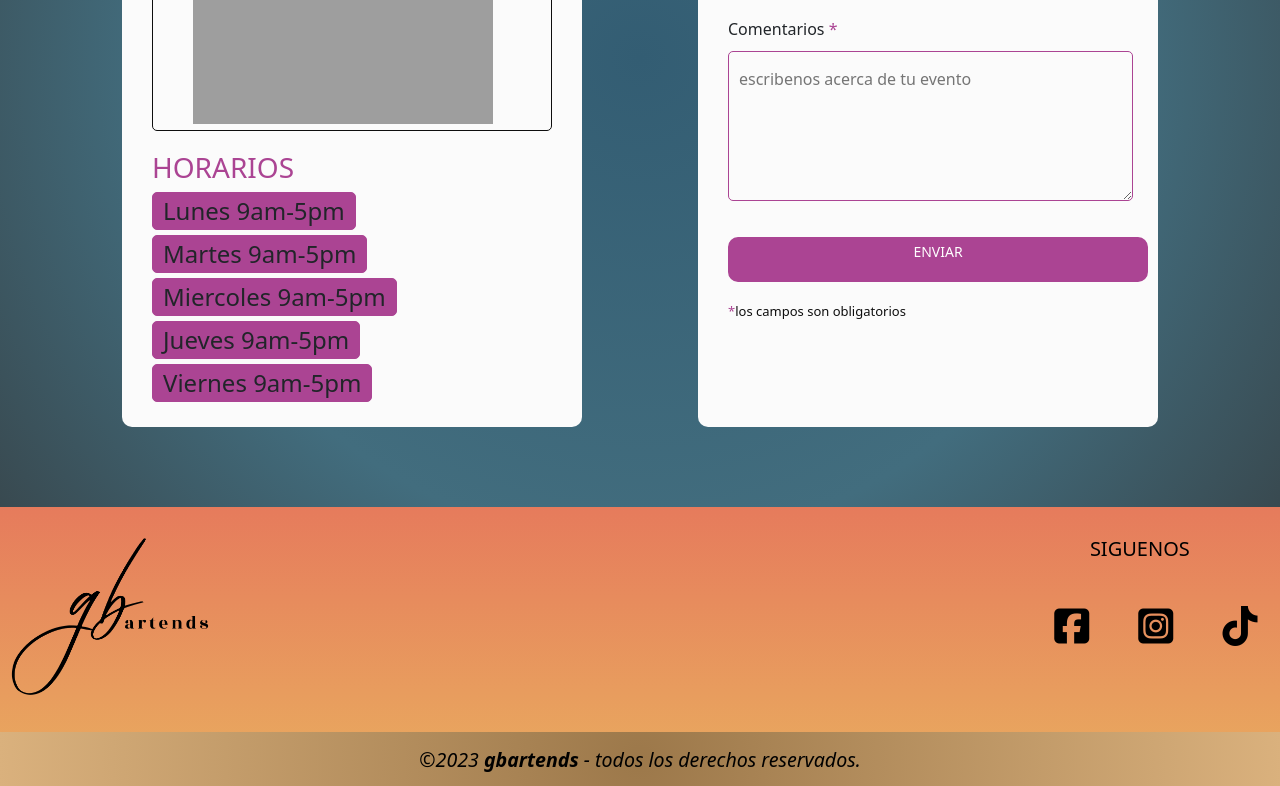
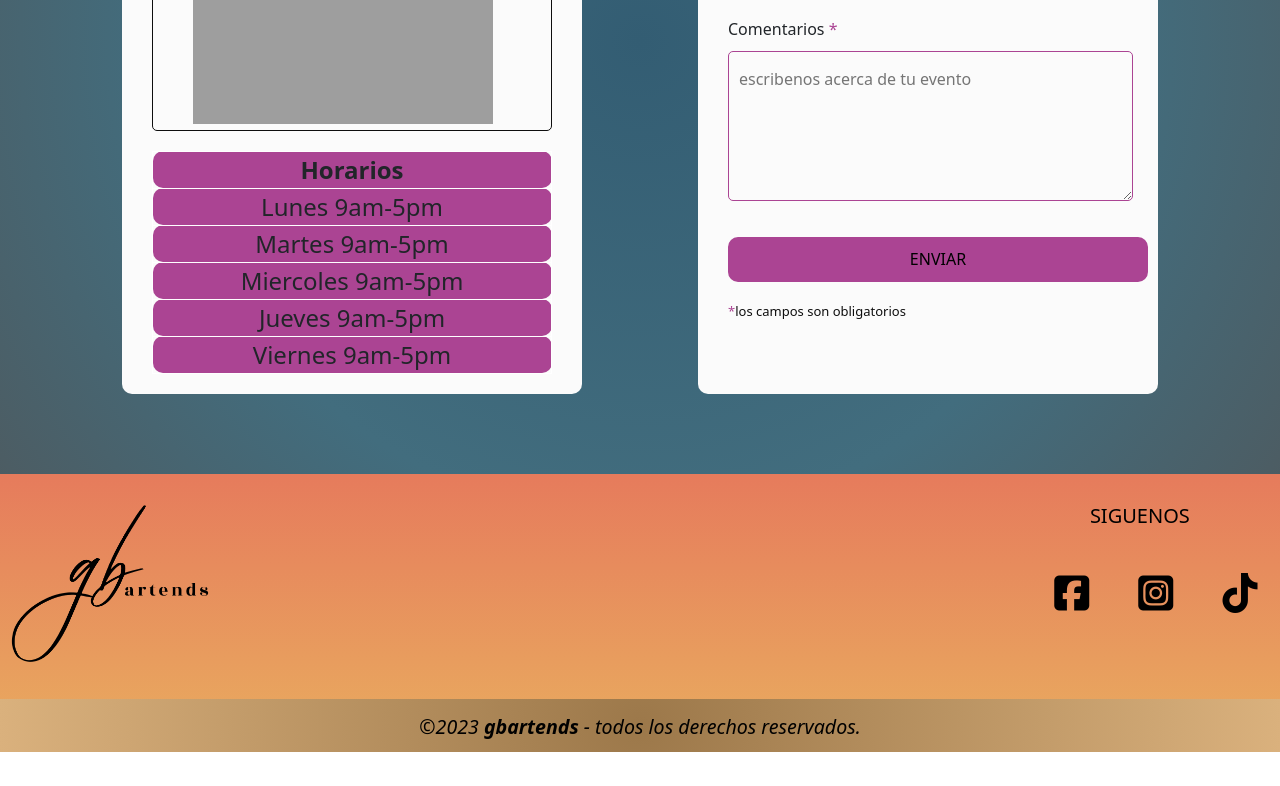
Before and after one commit to santiagovalli/coder-house-proyect, a website: page pages/contactUs.html in a window 1280 px wide. Shown: the part 670-1456 px from the top of the page. After the commit the page ends 1422 px from the top, so only its background shows below. Drawn offline with nearby package versions, Linux system fonts and the light colour scheme; grey boxes are pictures that could not be loaded.

Commit message:
adicion de keywords,  meta description, algunos errores de tipeo

```diff
--- a/pages/contactUs.html
+++ b/pages/contactUs.html
@@ -66,14 +66,45 @@
                     width="600" height="450" style="border:0;" allowfullscreen="" loading="lazy"
                     referrerpolicy="no-referrer-when-downgrade"></iframe>
             </div>
-            <h3 class="titulohorarios">HORARIOS
-            </h3>
 
-            <p class="horarios">Lunes 9am-5pm</p>
-            <p class="horarios">Martes 9am-5pm</p>
-            <p class="horarios">Miercoles 9am-5pm</p>
-            <p class="horarios">Jueves 9am-5pm</p>
-            <p class="horarios">Viernes 9am-5pm</p>
+            <table class="horarios">
+                <tr>
+                    <th colspan="4">
+                        Horarios
+                    </th>
+                </tr>
+
+                <tr>
+                    <td>
+                        Lunes 9am-5pm
+                    </td>
+                </tr>
+
+                <tr>
+                    <td>
+                        Martes 9am-5pm
+                    </td>
+                </tr>
+
+                <tr>
+                    <td>
+                        Miercoles 9am-5pm
+                    </td>
+                </tr>
+
+                <tr>
+                    <td>
+                        Jueves 9am-5pm
+                    </td>
+                </tr>
+
+                <tr>
+                    <td>
+                        Viernes 9am-5pm
+                    </td>
+                </tr>
+
+            </table>
 
 
 
@@ -122,7 +153,7 @@
                             required="obligatorio" placeholder="escribenos acerca de tu evento"></textarea>
                     </div>
                     <button type="submit" name="enviarFormulario" id="enviar">
-                        <p>Enviar</p>
+                        Enviar
                     </button>
 
                     <p class="aviso">
--- a/scss/_contact.scss
+++ b/scss/_contact.scss
@@ -1,4 +1,5 @@
-.tituloContacto {font-size: 2.5rem;
+.tituloContacto {
+    font-size: 2.5rem;
     @extend .tituloBase;
     text-align: center;
 }
@@ -46,16 +47,21 @@
         }
 
         .horarios {
-            font-size: 1.5rem;
-            border-color: #ab4493;
-            border-radius: 5px;
-            border-style: solid;
-            border-width: 1px;
-            width: fit-content;
-            padding: 0px 10px 0px 10px;
-            margin: 5px 0px;
-            background-color: #ab4493;
+            width: 100%;
+
+            th,td {
+                text-align: center;
+                border: 1px solid white;
+                border-radius: 10px;
+                padding: 0px 10px 0px 10px;
+                margin: 5px 0px;
+                background-color: #ab4493;
+                font-size: 1.5rem;
+
+            }
+
         }
+
 
     }
 
--- a/scss/_events.scss
+++ b/scss/_events.scss
@@ -20,6 +20,7 @@
          @include flexbox (column, center, center);
 
          figcaption {
+            text-align: center;
             margin-top: 10px;
             width: 70%;
          }
--- a/scss/_index.scss
+++ b/scss/_index.scss
@@ -16,8 +16,8 @@
         padding: 3px 5px;
         font-weight: bold;
         font-size: 1rem;
-        color: white;
-        background: linear-gradient(90deg, #ff0000 0%, #672b82 18%, #1d26aa 31%, #146e94 46%, #19b333 71%, #c9ba1d 87%, #b50d0d 96%);
+        color:black;
+        background: $linear-primaryFooter;
         display: inline;
         text-decoration: none;
     }
--- a/scss/_main.scss
+++ b/scss/_main.scss
@@ -1,3 +1,3 @@
 body {
-    background: radial-gradient(circle, #335D73, #426D7E, #333);
+    background: radial-gradient(circle, #335D73, #426D7E, #535252);
 }
```
Also changed, not shown: pages/aboutUs.html (+4 -2 lines), estilos/style.css, 1 other file.
